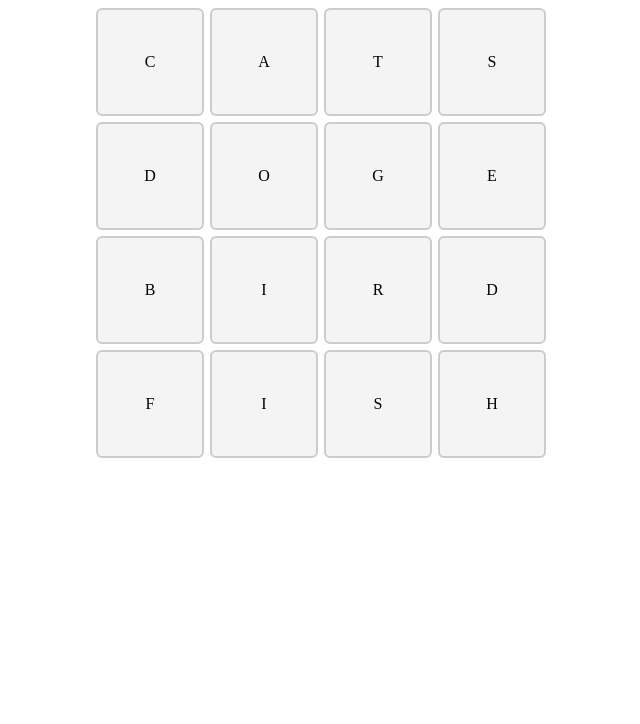
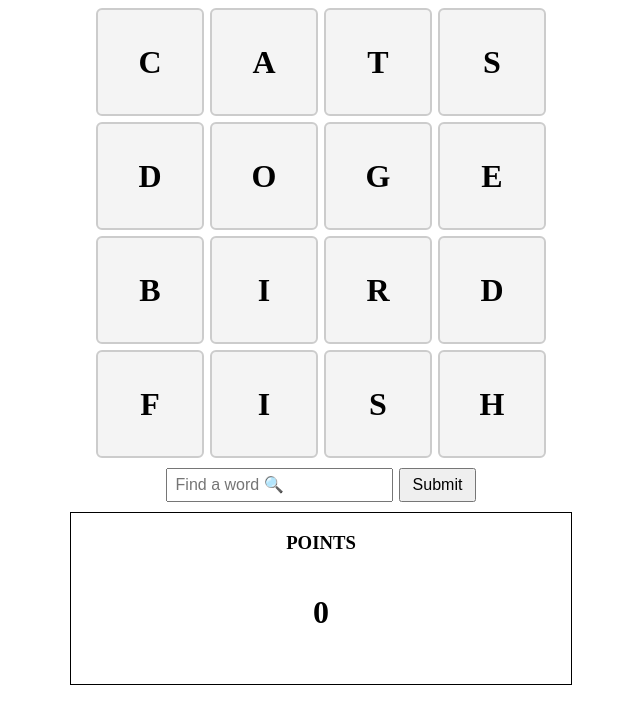
Before and after one commit to vinay-krishna9/word-boggle, an Angular app: page / in a window 1280 px wide. Shown: the top 724 px of the page, without its empty margins (319-959 px from the left). Built offline with nearby package versions, Linux system fonts and the light colour scheme.

Commit message:
feat(score,input): created basic word input + display score

```diff
--- a/src/app/components/board/board.html
+++ b/src/app/components/board/board.html
@@ -3,7 +3,7 @@
   <div class="board-row">
     @for (cell of row; track $index) {
     <div class="board-cell">
-      {{ cell }}
+      <h1>{{ cell }}</h1>
     </div>
     }
   </div>
--- a/src/app/components/score/score.html
+++ b/src/app/components/score/score.html
@@ -1 +1,10 @@
-<p>score works!</p>
+<div class="score">
+  <h3>POINTS</h3>
+  <h1>{{ score }}</h1>
+
+  <ul>
+    @for (word of foundWords; track $index) {
+    <li>{{ word }}</li>
+    }
+  </ul>
+</div>
--- a/src/app/components/score/score.scss
+++ b/src/app/components/score/score.scss
@@ -0,0 +1,19 @@
+.score {
+  display: flex;
+  align-items: center;
+  justify-content: center;
+  border: 1px solid black;
+  width: 500px;
+  margin: 0 auto;
+  flex-direction: column;
+
+  ul {
+    list-style: none;
+    padding: 0;
+  }
+
+  li {
+    font-size: 1rem;
+    margin: 2px 0;
+  }
+}
--- a/src/app/components/word-input/word-input.html
+++ b/src/app/components/word-input/word-input.html
@@ -1 +1,4 @@
-<p>word-input works!</p>
+<div class="word-input">
+  <input type="text" [(ngModel)]="word" placeholder="Find a word 🔍" (keyup.enter)="onSubmit()" />
+  <button (click)="onSubmit()">Submit</button>
+</div>
--- a/src/app/components/word-input/word-input.scss
+++ b/src/app/components/word-input/word-input.scss
@@ -0,0 +1,17 @@
+.word-input {
+  display: flex;
+  justify-content: center;
+  margin: 10px 0;
+
+  input {
+    padding: 6px 8px;
+    font-size: 1rem;
+    margin-right: 6px;
+  }
+
+  button {
+    padding: 6px 12px;
+    font-size: 1rem;
+    cursor: pointer;
+  }
+}
--- a/src/app/components/word-input/word-input.ts
+++ b/src/app/components/word-input/word-input.ts
@@ -1,11 +1,25 @@
-import { Component } from '@angular/core';
+import { Component, EventEmitter, Output } from '@angular/core';
+import { FormsModule } from '@angular/forms';
 
 @Component({
   selector: 'app-word-input',
-  imports: [],
+  imports: [FormsModule],
   templateUrl: './word-input.html',
-  styleUrl: './word-input.scss'
+  styleUrl: './word-input.scss',
 })
 export class WordInput {
+  @Output() submitWord = new EventEmitter<string>();
 
+  word!: string;
+
+  onSubmit() {
+    const trimmedWord = this.word.trim();
+    console.log('🚀 ~ WordInput ~ onSubmit ~ trimmedWord:', trimmedWord);
+    if (trimmedWord.length >= 3) {
+      this.submitWord.emit(trimmedWord);
+    } else {
+      console.log('word < 3');
+      this.word = '';
+    }
+  }
 }
--- a/src/app/pages/game/game.html
+++ b/src/app/pages/game/game.html
@@ -1 +1,5 @@
 <app-board></app-board>
+
+<app-word-input></app-word-input>
+
+<app-score></app-score>
--- a/src/app/pages/game/game.ts
+++ b/src/app/pages/game/game.ts
@@ -1,9 +1,11 @@
 import { Component } from '@angular/core';
 import { Board } from '../../components/board/board';
+import { WordInput } from '../../components/word-input/word-input';
+import { Score } from '../../components/score/score';
 
 @Component({
   selector: 'app-game',
-  imports: [Board],
+  imports: [Board, WordInput, Score],
   templateUrl: './game.html',
   styleUrl: './game.scss',
 })
```
Also changed, not shown: src/app/components/score/score.ts (+4 -3 lines).
